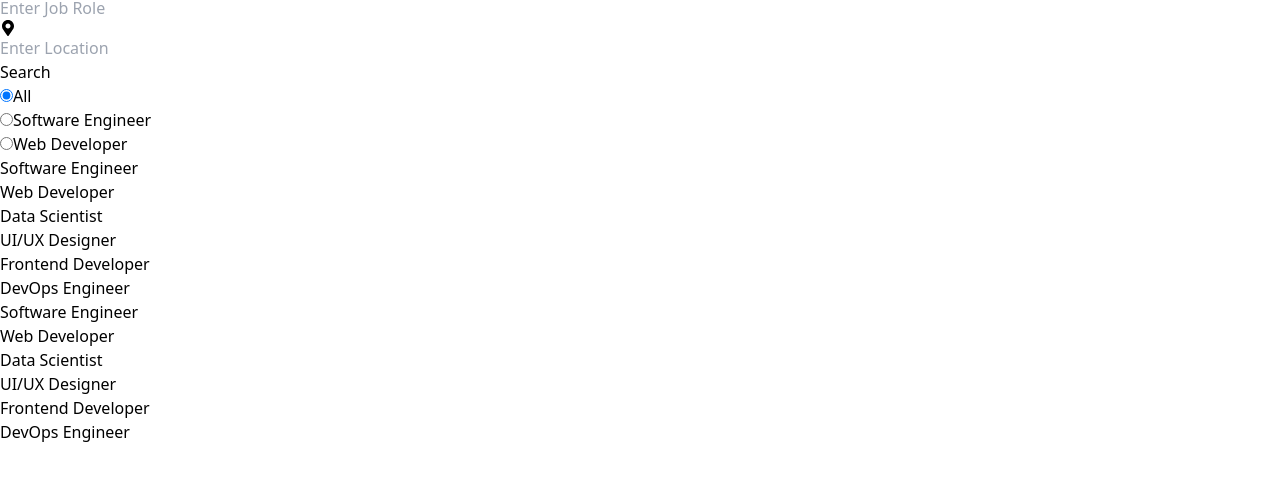
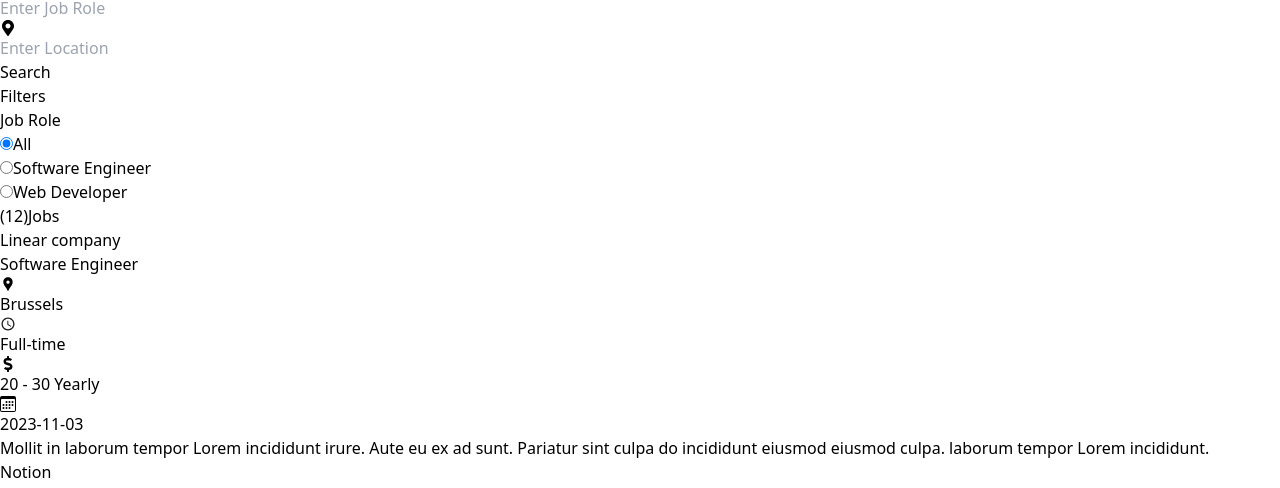
Before and after one commit to rehan-adi/Job-Portal-Frontend, a React (Vite) app in the folder MERN-Job-Portal/: page / in a window 1280 px wide. Shown: the part 464-952 px from the top of the page. Before the commit the page ends 908 px from the top, so only its background shows below. Built offline with nearby package versions, Linux system fonts and the light colour scheme.

Commit message:
ading filter and show jobs

```diff
--- a/MERN-Job-Portal/src/components/JobFilter.jsx
+++ b/MERN-Job-Portal/src/components/JobFilter.jsx
@@ -1,4 +1,8 @@
 import React, { useEffect, useState } from 'react';
+import { MdLocationPin } from "react-icons/md";
+import { IoMdTime } from "react-icons/io";
+import { FaDollarSign } from "react-icons/fa";
+import { BsCalendar3 } from "react-icons/bs";
 
 function JobFilter() {
   const [jobs, setJobs] = useState([]);
@@ -28,8 +32,13 @@ function JobFilter() {
   };
 
   return (
+    <div className="flex justify-between items-start px-24">
+      {/* Filter options on the left */}
+      <div className="w-1/3 max-h-fit">
+        <h1 className='text-lg mb-8 font-semibold'>Filters</h1>
         <div>
-      <div>
+          <h1 className='mb-3 font-semibold'>Job Role</h1>
+          <div className='mb-2'>
             <input
               type="radio"
               id="category-all"
@@ -40,7 +49,7 @@ function JobFilter() {
             />
             <label htmlFor="category-all">All</label>
           </div>
-      <div>
+          <div className='mb-2'>
             <input
               type="radio"
               id="category-tech"
@@ -62,13 +71,26 @@ function JobFilter() {
             />
             <label htmlFor="category-engineering">Web Developer</label>
           </div>
-      {/* Render filtered jobs */}
+        </div>
+      </div>
+      {/* Display filtered jobs on the right */}
+      <div className="w-2/3 bg-white max-h-fit overflow-y-auto">
+        <h1 className='text-lg mb-8 font-semibold'> ({filteredJobs.length})Jobs</h1>
         {filteredJobs.map((job, index) => (
-        <div key={index}>
+          <div key={index} className="border p-5 mb-4">
+            <h3>{job.companyName}</h3>
             <h2>{job.jobTitle}</h2>
-          <p>{job.jobDescription}</p>
+           <div className='flex items-center gap-3'>
+           <p><strong><MdLocationPin className='inline-block'/></strong> {job.jobLocation}</p>
+            <p><span><IoMdTime className='inline-block'/></span> {job.employmentType}</p>
+            <p><span className='inline-block'><FaDollarSign /></span> {job.minPrice} - {job.maxPrice} {job.salaryType}</p>
+            <p><span><BsCalendar3 className='inline-block'/></span> {job.postingDate}</p>
+           </div>
+            {/* <p><strong>Experience Level:</strong> {job.experienceLevel}</p> */}
+            <p className='pr-40'>{job.description}</p>
           </div>
         ))}
+      </div>
     </div>
   );
 }
```
Lines whose indentation alone changed are shown as unchanged.
